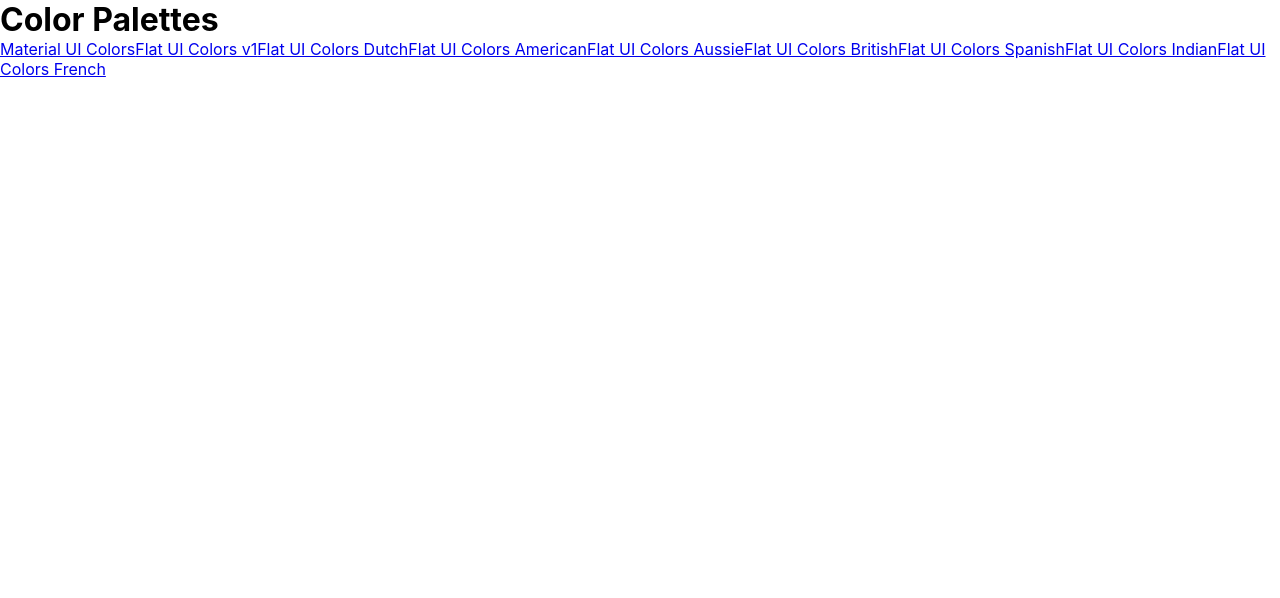
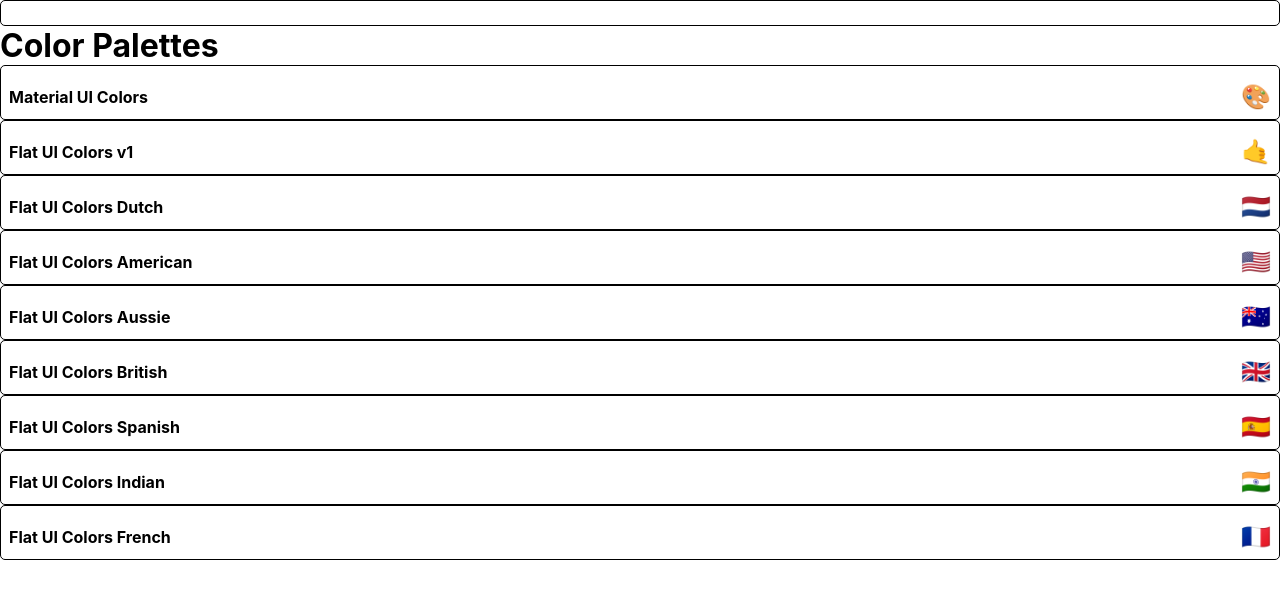
Before and after one commit to MrGarrySingh/colour-palette-maker, a React (Create React App) app: page / in a window 1280 px wide. Shown: the top 598 px of the page. Built offline with nearby package versions, Linux system fonts and the light colour scheme.

Commit message:
Material UI Styles & MiniPalette Component

```diff
--- a/package.json
+++ b/package.json
@@ -5,6 +5,7 @@
   "dependencies": {
     "@material-ui/core": "^4.11.0",
     "@material-ui/icons": "^4.9.1",
+    "@material-ui/styles": "^4.11.2",
     "@testing-library/jest-dom": "^5.11.5",
     "@testing-library/react": "^11.1.1",
     "@testing-library/user-event": "^12.2.0",
--- /dev/null
+++ b/src/components/MiniPalette/MiniPalette.jsx
@@ -0,0 +1,47 @@
+import React from "react";
+import { withStyles } from "@material-ui/styles";
+
+const styles = {
+  root: {
+    backgroundColor: "white",
+    border: "1px solid black",
+    borderRadius: "5px",
+    padding: "0.5rem",
+    position: "relative",
+    overflow: "hidden",
+    "&:hover": {
+      cursor: "pointer",
+    },
+  },
+  colors: {
+    backgroundColor: "grey",
+  },
+  title: {
+    display: "flex",
+    justifyContent: "space-between",
+    alignItems: "center",
+    margin: "0",
+    color: "black",
+    paddingTop: "0.5rem",
+    fontSize: "1rem",
+    position: "relative",
+  },
+  emoji: {
+    marginLeft: "0.5rem",
+    fontSize: "1.5rem",
+  },
+};
+
+function MiniPalette({ classes, paletteName, emoji }) {
+  console.log(classes);
+  return (
+    <div className={classes.root}>
+      <div className={classes.colors}></div>
+      <h5 className={classes.title}>
+        {paletteName} <span className={classes.emoji}>{emoji}</span>
+      </h5>
+    </div>
+  );
+}
+
+export default withStyles(styles)(MiniPalette);
--- a/src/components/PaletteList/PaletteList.jsx
+++ b/src/components/PaletteList/PaletteList.jsx
@@ -1,12 +1,14 @@
 import React from "react";
+import MiniPalette from "../MiniPalette/MiniPalette.jsx";
 import { Link } from "react-router-dom";
 
 function PaletteList({ palettes }) {
   return (
     <div>
+      <MiniPalette />
       <h1>Color Palettes</h1>
       {palettes.map((palette) => (
-        <Link to={`/palette/${palette.id}`}>{palette.paletteName}</Link>
+        <MiniPalette {...palette} />
       ))}
     </div>
   );
```
Also changed, not shown: 1 other file (tests, documents, lock files or other folders).
